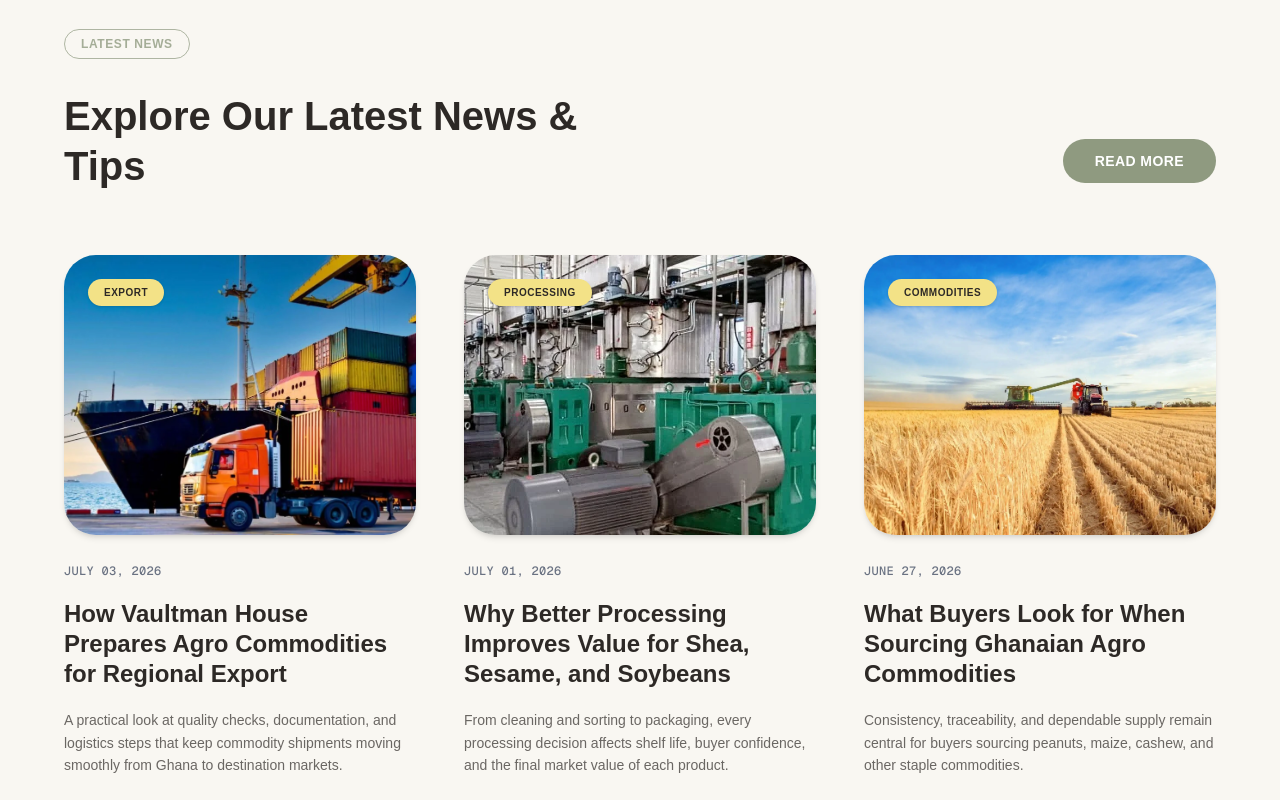
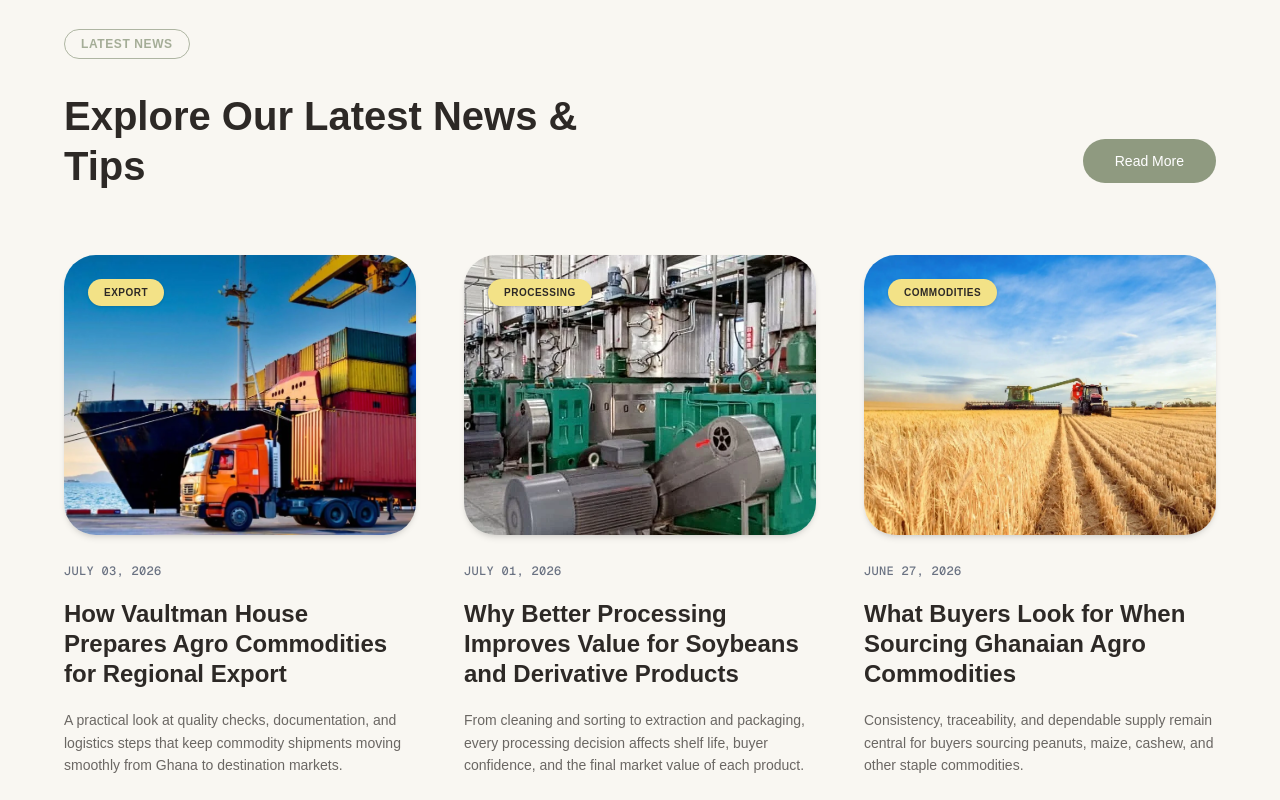
Before and after one commit to dominicnaatey/vaultmanhouse, a Next.js app: page / in a window 1280 px wide. Shown: the part 4840-5640 px from the top of the page. Built offline with nearby package versions, Linux system fonts and the light colour scheme.

Commit message:
feat(Blog): integrate centralized blog data and update navigation links

```diff
--- a/components/BlogSection.tsx
+++ b/components/BlogSection.tsx
@@ -1,39 +1,11 @@
 import Image from 'next/image';
 import Link from 'next/link';
 
-import Button from './ui/Button';
-
-const POSTS = [
-  {
-    tag: 'Export',
-    date: 'JULY 03, 2026',
-    title: 'How Vaultman House Prepares Agro Commodities for Regional Export',
-    excerpt:
-      'A practical look at quality checks, documentation, and logistics steps that keep commodity shipments moving smoothly from Ghana to destination markets.',
-    image: '/images/export.webp',
-    href: '/services/exportation',
-  },
-  {
-    tag: 'Processing',
-    date: 'JULY 01, 2026',
-    title: 'Why Better Processing Improves Value for Shea, Sesame, and Soybeans',
-    excerpt:
-      'From cleaning and sorting to packaging, every processing decision affects shelf life, buyer confidence, and the final market value of each product.',
-    image: '/images/processing.webp',
-    href: '/services/processing',
-  },
-  {
-    tag: 'Commodities',
-    date: 'JUNE 27, 2026',
-    title: 'What Buyers Look for When Sourcing Ghanaian Agro Commodities',
-    excerpt:
-      'Consistency, traceability, and dependable supply remain central for buyers sourcing peanuts, maize, cashew, and other staple commodities.',
-    image: '/images/field.webp',
-    href: '/services/commodity-trading#commodities',
-  },
-] as const;
+import { BLOG_POSTS } from './Blog/blog-data';
 
 export default function BlogSection() {
+  const posts = BLOG_POSTS.slice(0, 3);
+
   return (
     <section className="py-32 px-6 md:px-16 bg-[#F9F7F2]">
       <div className="max-w-7xl mx-auto">
@@ -45,13 +17,18 @@ export default function BlogSection() {
             <h2 className="font-extrabold text-4xl md:text-[40px] text-[#2D2926] max-w-xl leading-tight">
               Explore Our Latest News &amp; Tips
             </h2>
-            <Button variant="dark" className="mb-2">Read More</Button>
+            <Link
+              href="/blog"
+              className="mb-2 inline-flex w-max items-center justify-center rounded-full bg-[#8F9A80] px-8 py-3 text-sm text-white transition-all duration-300 hover:bg-[#7a856a]"
+            >
+              Read More
+            </Link>
           </div>
         </div>
 
         <div className="grid grid-cols-1 md:grid-cols-3 gap-8 md:gap-12">
-          {POSTS.map((item) => (
-            <Link key={item.title} href={item.href} className="group flex flex-col gap-5">
+          {posts.map((item) => (
+            <Link key={item.slug} href={`/blog/${item.slug}`} className="group flex flex-col gap-5">
               <div className="relative h-70 rounded-4xl overflow-hidden shadow-md">
                 <Image
                   src={item.image}
--- a/components/Header.tsx
+++ b/components/Header.tsx
@@ -11,7 +11,7 @@ const NAV_ITEMS = [
   { label: 'About Us', href: '/about' },
   { label: 'Services', href: '/services' },
   { label: 'Commodities', href: '/services/commodity-trading#commodities' },
-  { label: 'Blog', href: '#blog' },
+  { label: 'Blog', href: '/blog' },
   { label: 'Contact Us', href: '/contact' },
 ];
 
```
